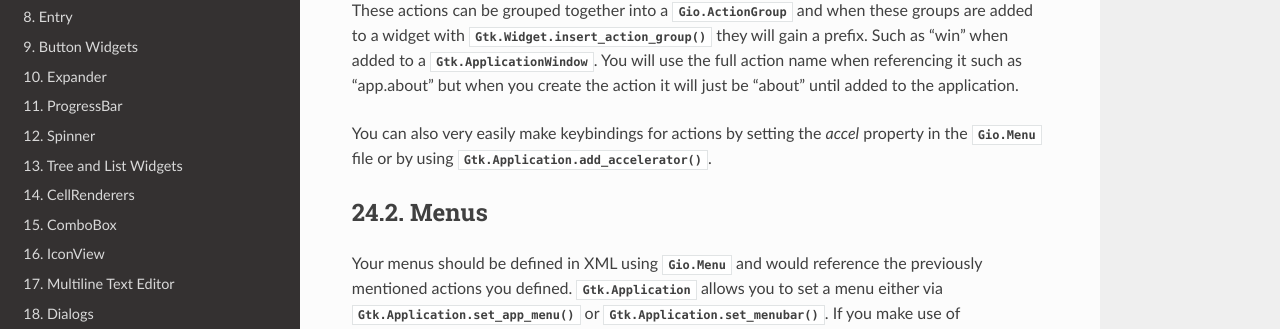
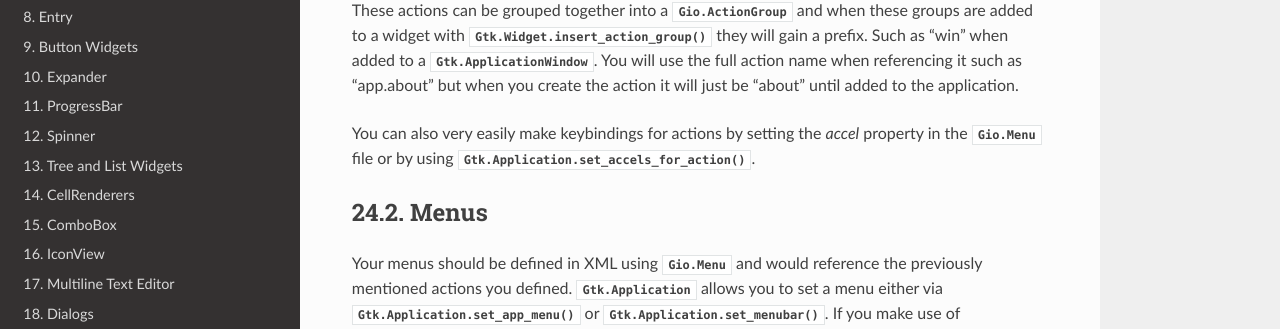
Before and after one commit to sebp/PyGObject-Tutorial, a Sphinx documentation site: the page built from source/application.txt, in a window 1280 px wide and 900 px high, scrolled down 498 px. Shown: the part 107-436 px from the top of the window. Built offline with Sphinx 7.4.7 and the Read the Docs theme 2.0.0, drawn with Linux system fonts in a browser that asks for light colours.

Commit message:
Replace deprecated Gtk.Application.add_accelerator()
Deprecated since version 3.14.

```diff
--- a/source/application.txt
+++ b/source/application.txt
@@ -30,7 +30,7 @@ You will use the full action name when referencing it such as "app.about" but wh
 you create the action it will just be "about" until added to the application.
 
 You can also very easily make keybindings for actions by setting the `accel`
-property in the :class:`Gio.Menu` file or by using :meth:`Gtk.Application.add_accelerator()`.
+property in the :class:`Gio.Menu` file or by using :meth:`Gtk.Application.set_accels_for_action()`.
 
 Menus
 -----
```
